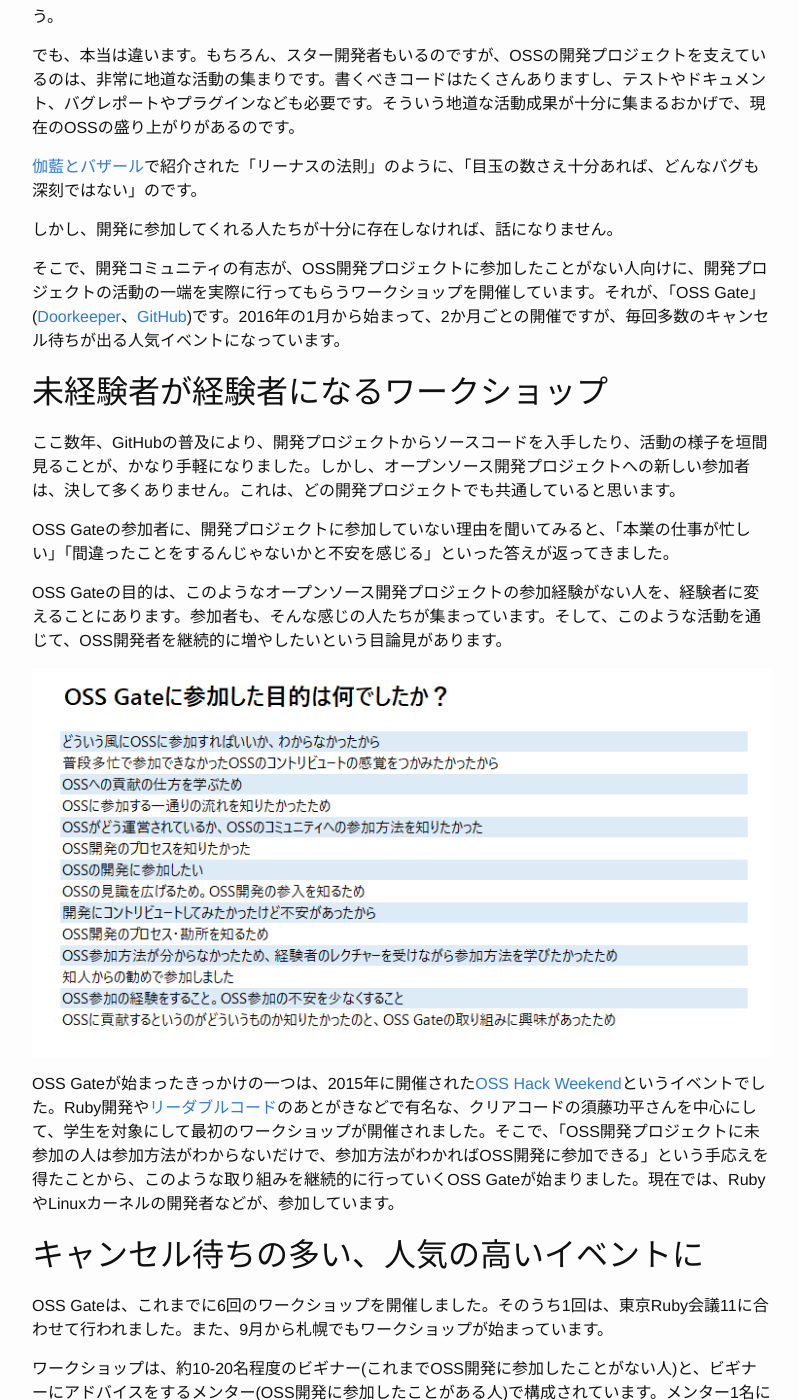
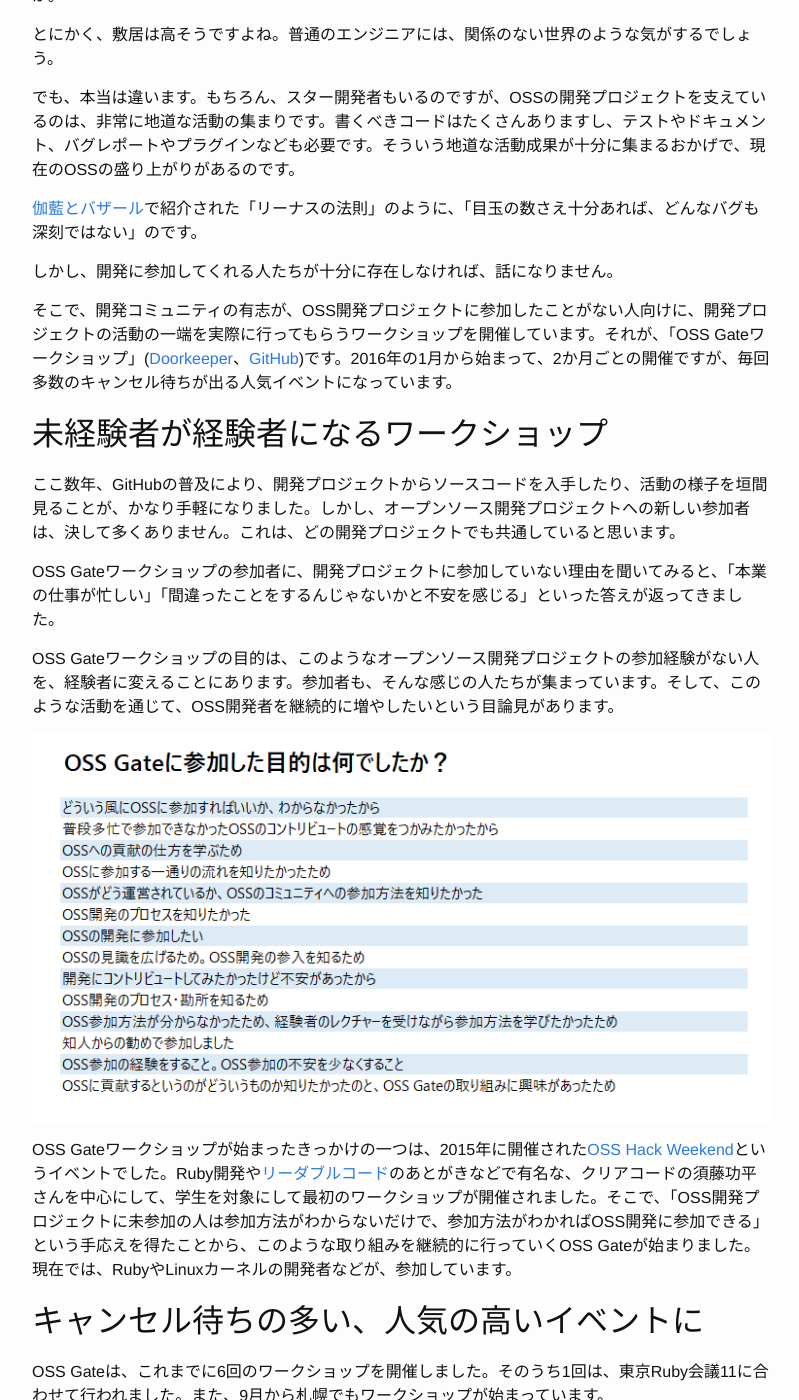
Before and after one commit to oss-gate/oss-gate.github.io, a Jekyll site: the page built from _posts/2016-09-24-workshop-report-tokyo.md, in a window 1280 px wide and 1400 px high, scrolled down 1208 px. Shown: the whole window, without its empty margins (238-1037 px from the left). Built offline with Jekyll 4.4.1, drawn with Linux system fonts in a browser that asks for light colours; comment, search, counter and statistics services are not loaded; some of the changed text lies outside the part shown.

Commit message:
Workshop isn't "OSS Gate"
Our workshop is "OSS Gate workshop" not "OSS Gate". "OSS Gate" is an
attack. "OSS Gate workshop" is one of our approach of "OSS Gate".

See also:

  * https://slide.rabbit-shocker.org/authors/oss-gate/introduction-japanese/?page=14
  * https://slide.rabbit-shocker.org/authors/oss-gate/introduction-japanese/?page=15

```diff
--- a/_posts/2016-09-24-workshop-report-tokyo.md
+++ b/_posts/2016-09-24-workshop-report-tokyo.md
@@ -1,17 +1,17 @@
 ---
 layout: post
-title:  "オープンソース開発プロジェクトの参加者になるワークショップ「OSS Gate」"
+title:  "オープンソース開発プロジェクトの参加者になるワークショップ「OSS Gateワークショップ」"
 date:   2016-09-24 18:00:00 +0900
 categories: report workshop
 ---
 
-「OSS Gate」は、OSS開発プロジェクトに参加したことがない人が、開発プロジェクトの活動を実際にやってみようというワークショップです。
+「OSS Gateワークショップ」は、OSS開発プロジェクトに参加したことがない人が、開発プロジェクトの活動を実際にやってみようというワークショップです。
 
 自分が興味を持つOSS開発プロジェクトを選んで、ドキュメントのミスを直したり、バグレポートやパッチを送るといった活動を、4-5時間かけて実際に行います。もちろん、この短時間では充分な活動になりませんが、オープンソース開発プロジェクトに関わる最初の一歩になるはずです。
 
-OSS Gateは、2016年の3月に始まり、2か月に1度のペースで、開発コミュニティの有志によって開催されています。
+OSS Gateワークショップは、2016年の3月に始まり、2か月に1度のペースで、開発コミュニティの有志によって開催されています。
 
-今回は、この「OSS Gate」について、詳しく紹介します。
+今回は、この「OSS Gateワークショップ」について、詳しく紹介します。
 
 ![写真1](https://oss-gate.github.io/images/20160924/photo01.png)
 
@@ -30,20 +30,20 @@ GoogleやFacebookに所属している凄いハッカーが、ネットを介し
 
 しかし、開発に参加してくれる人たちが十分に存在しなければ、話になりません。
 
-そこで、開発コミュニティの有志が、OSS開発プロジェクトに参加したことがない人向けに、開発プロジェクトの活動の一端を実際に行ってもらうワークショップを開催しています。それが、「OSS Gate」([Doorkeeper](https://OSS-Gate.doorkeeper.jp/)、[GitHub](https://github.com/oss-gate))です。2016年の1月から始まって、2か月ごとの開催ですが、毎回多数のキャンセル待ちが出る人気イベントになっています。
+そこで、開発コミュニティの有志が、OSS開発プロジェクトに参加したことがない人向けに、開発プロジェクトの活動の一端を実際に行ってもらうワークショップを開催しています。それが、「OSS Gateワークショップ」([Doorkeeper](https://oss-gate.doorkeeper.jp/)、[GitHub](https://github.com/oss-gate))です。2016年の1月から始まって、2か月ごとの開催ですが、毎回多数のキャンセル待ちが出る人気イベントになっています。
 
 
 ## 未経験者が経験者になるワークショップ
 
 ここ数年、GitHubの普及により、開発プロジェクトからソースコードを入手したり、活動の様子を垣間見ることが、かなり手軽になりました。しかし、オープンソース開発プロジェクトへの新しい参加者は、決して多くありません。これは、どの開発プロジェクトでも共通していると思います。
 
-OSS Gateの参加者に、開発プロジェクトに参加していない理由を聞いてみると、「本業の仕事が忙しい」「間違ったことをするんじゃないかと不安を感じる」といった答えが返ってきました。
+OSS Gateワークショップの参加者に、開発プロジェクトに参加していない理由を聞いてみると、「本業の仕事が忙しい」「間違ったことをするんじゃないかと不安を感じる」といった答えが返ってきました。
 
-OSS Gateの目的は、このようなオープンソース開発プロジェクトの参加経験がない人を、経験者に変えることにあります。参加者も、そんな感じの人たちが集まっています。そして、このような活動を通じて、OSS開発者を継続的に増やしたいという目論見があります。
+OSS Gateワークショップの目的は、このようなオープンソース開発プロジェクトの参加経験がない人を、経験者に変えることにあります。参加者も、そんな感じの人たちが集まっています。そして、このような活動を通じて、OSS開発者を継続的に増やしたいという目論見があります。
 
 ![アンケート・参加目的](https://oss-gate.github.io/images/20160924/mokuteki.png)
 
-OSS Gateが始まったきっかけの一つは、2015年に開催された[OSS Hack Weekend](http://www.seplus.jp/sezemi/ohw/)というイベントでした。Ruby開発や[リーダブルコード](https://www.oreilly.co.jp/books/9784873115658/)のあとがきなどで有名な、クリアコードの須藤功平さんを中心にして、学生を対象にして最初のワークショップが開催されました。そこで、「OSS開発プロジェクトに未参加の人は参加方法がわからないだけで、参加方法がわかればOSS開発に参加できる」という手応えを得たことから、このような取り組みを継続的に行っていくOSS Gateが始まりました。現在では、RubyやLinuxカーネルの開発者などが、参加しています。
+OSS Gateワークショップが始まったきっかけの一つは、2015年に開催された[OSS Hack Weekend](http://www.seplus.jp/sezemi/ohw/)というイベントでした。Ruby開発や[リーダブルコード](https://www.oreilly.co.jp/books/9784873115658/)のあとがきなどで有名な、クリアコードの須藤功平さんを中心にして、学生を対象にして最初のワークショップが開催されました。そこで、「OSS開発プロジェクトに未参加の人は参加方法がわからないだけで、参加方法がわかればOSS開発に参加できる」という手応えを得たことから、このような取り組みを継続的に行っていくOSS Gateが始まりました。現在では、RubyやLinuxカーネルの開発者などが、参加しています。
 
 
 ## キャンセル待ちの多い、人気の高いイベントに
@@ -100,7 +100,7 @@ OSS Gateは、これまでに6回のワークショップを開催しました
 
 また、OSS Gateでは、OSS開発プロジェクトの参加経験があるメンターも募集しています。ビギナーの増加に合わせて、メンターが足らなくなるという心配もあるので、教えるのが好きな開発者は、ぜひ参加してみてください。
 
-何より、自分たちのところでOSS Gateを開催してみたいという方が、どんどん増えてくると良いと思います。[OSS Gateページ](https://oss-gate.doorkeeper.jp/)から、主催者に問い合わせてみてください。
+何より、自分たちのところでOSS Gateワークショップを開催してみたいという方が、どんどん増えてくると良いと思います。[OSS Gateページ](https://oss-gate.doorkeeper.jp/)から、主催者に問い合わせてみてください。
 
 OSS Gateが盛り上がり、新たな開発者が増えると共に、開発プロジェクトがますます活性化することを期待しています。
 
```
